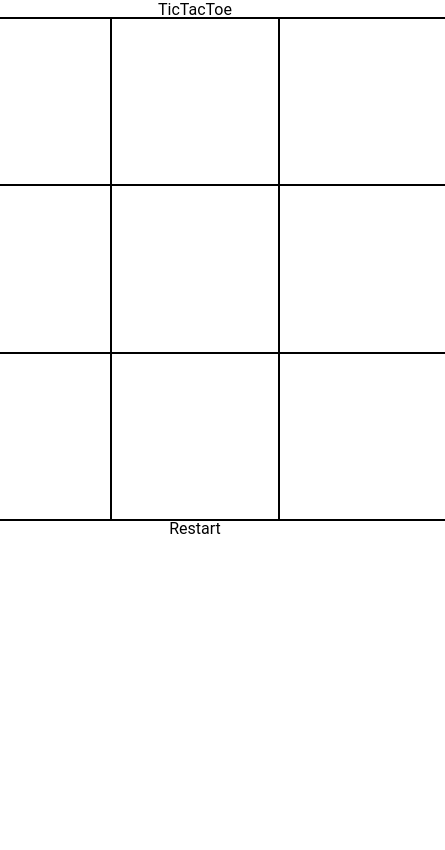
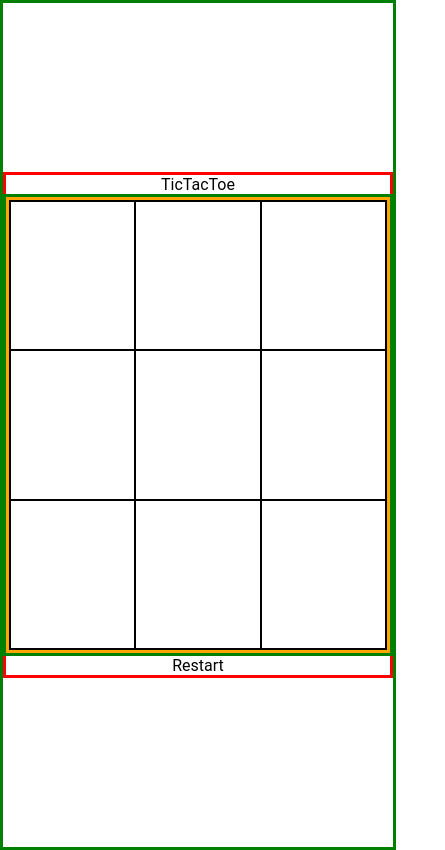
Before and after one commit to Kelley42/TicTacToe, a plain HTML site: page index.html in a window 390 px wide. Shown: the whole page, 445 px wide, since content can reach past the window. Drawn offline with Linux system fonts and the light colour scheme.

Commit message:
Added flexbox responsiveness to css to make grid shrink better

```diff
--- a/styles.css
+++ b/styles.css
@@ -4,7 +4,14 @@
 }
 
 html {
+    width: 100%;
+    height: 100%;
+    font-size: 100%;
     font-family: Roboto, Courier, serif;
+    display: flex;
+    justify-content: center;
+    align-items: center;
+    border: solid green;
 }
 
 body {
@@ -12,16 +19,29 @@ body {
     flex-direction: column;
     justify-content: center;
     align-items: center;
+    width: min(100%, 500px);
+    height: min(100%, 500px);
+    border: solid red;
+}
+
+main {
+    width: 100%;
+    height: 100%;
+    display: flex;
+    justify-content: center;
+    align-items: center;
+    border: solid green;
 }
 
 #game-container {
     display: grid;
     grid-template-columns: 1fr 1fr 1fr;
     grid-template-rows: 1fr 1fr 1fr;
-    width: 500px;
-    height: 500px;
+    width: 100%;
+    height: 100%;
     gap: 2px;
     box-sizing: border-box;
+    border: 5px solid orange;
 }
 
 .square {
--- a/tictactoe.js
+++ b/tictactoe.js
@@ -13,37 +13,35 @@ const player1 = Player("Player 1", "X");
 const player2 = Player("Player 2", "O");
 
 const gameBoard = (() => {
+    let clickCount = 0;
     const makeClickable = () => {
         for (let i = 0; i < square.length; i++) {
             square[i].addEventListener("click", () => {
                 if (square[i].innerHTML == "") {
                     square[i].innerHTML = "X";
+                    clickCount += 1;
                 }
             });
         }
     };
-    return {makeClickable};
+    return {clickCount, makeClickable};
 })();
 
-// const gamePlay = (() => {
-
-// });
-
-// function makeClickable() {
-//     for (let i = 0; i < square.length; i++) {
-//         square[i].addEventListener("click", () => {
-//             if (square[i].innerHTML == "") {
-//                 square[i].innerHTML = "X";
-//             }
-//         });
-//     }
-// };
+const gamePlay = (() => {
+    const endGame = () => {
+        if (gameBoard.clickCount == 9) {
+            console.log("game over")
+        }
+    };
+    return {endGame};
+})();
 
 
 const gameContainer = document.querySelector("#game-container");
 const square = document.getElementsByClassName("square");
 
 gameBoard.makeClickable()
+gamePlay.endGame()
 
 // Gameboard as array inside gameboard object
 // Players stored in objects
```
